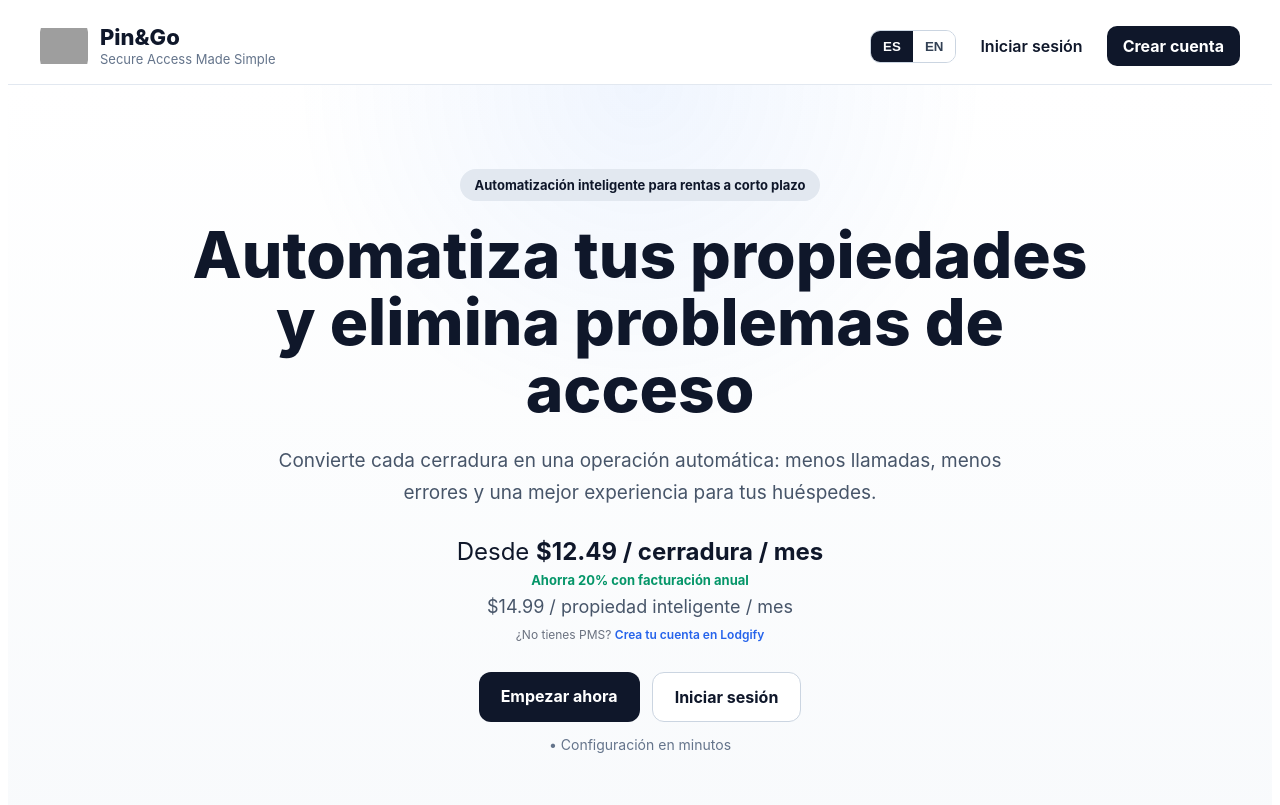
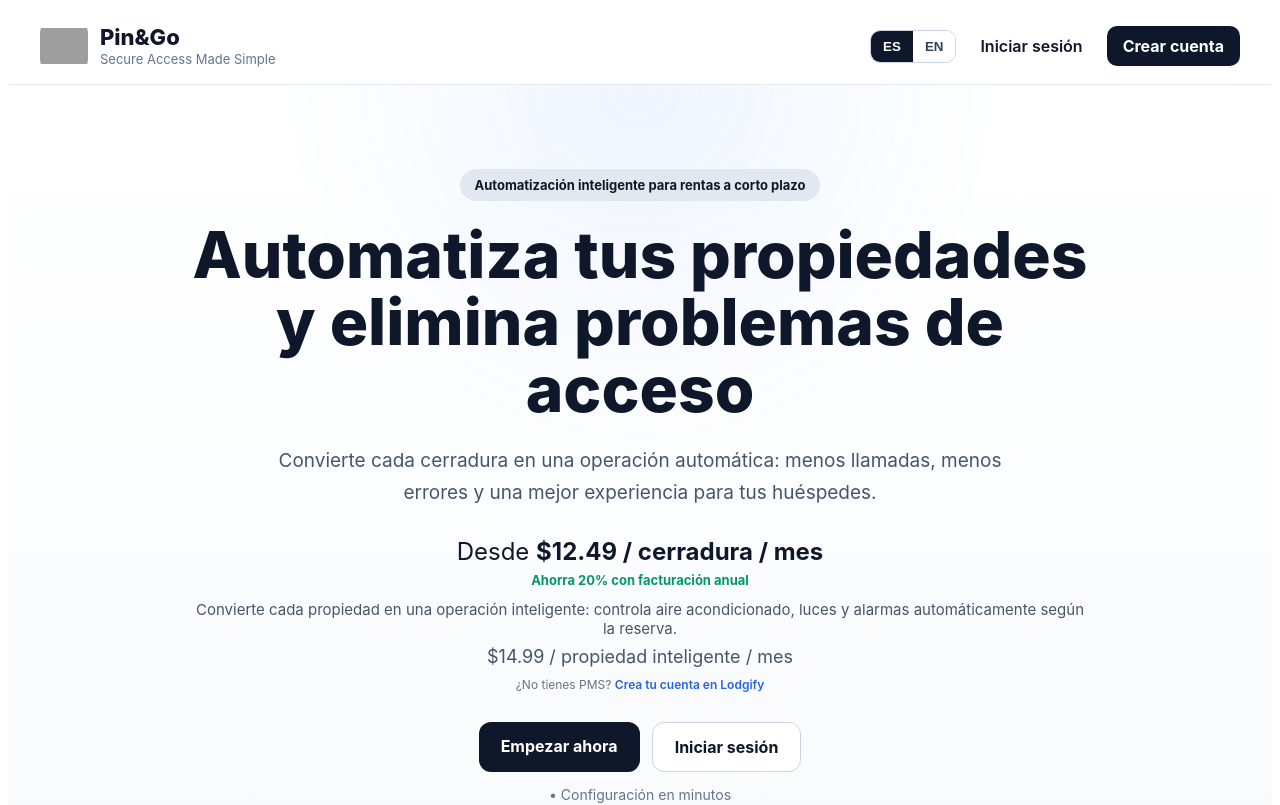
Before and after one commit to freddiefernandezmaysonet-netizen/pin-go-dashboard, a React (Vite) app: page /home in a window 1280 px wide. Shown: the top 805 px of the page. Built offline with nearby package versions, Linux system fonts and the light colour scheme; no server answers; grey boxes are pictures that could not be loaded.

Commit message:
feat(landing): add smart automation value copy to pricing section

```diff
--- a/src/pages/LandingPage.tsx
+++ b/src/pages/LandingPage.tsx
@@ -258,8 +258,23 @@ export default function LandingPage() {
                   : "Save 20% with yearly billing"}
               </div>
 
-              <div style={styles.priceLineSecondary}>{t.heroPriceSmart}</div>
+              <div style={{ marginTop: 12 }}>
+                <div
+                  style={{
+                    fontSize: 15,
+                    color: "#475569",
+                    marginBottom: 6,
+                  }}
+               >
+                  {lang === "es"
+                    ? "Convierte cada propiedad en una operación inteligente: controla aire acondicionado, luces y                alarmas automáticamente según la reserva."
+      : "Turn every property into a smart operation: automate AC, lights, and alarms based on reservations."}
+  </div>
 
+  <div style={styles.priceLineSecondary}>
+    {t.heroPriceSmart}
+  </div>
+</div>
               <div
                 style={{
                   marginTop: 10,
```
